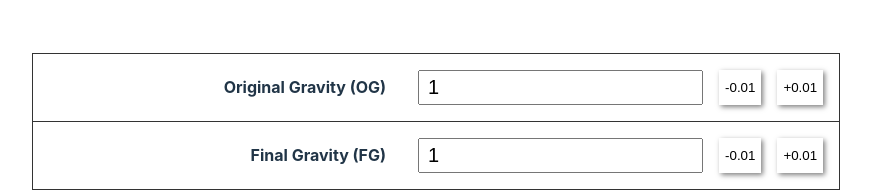
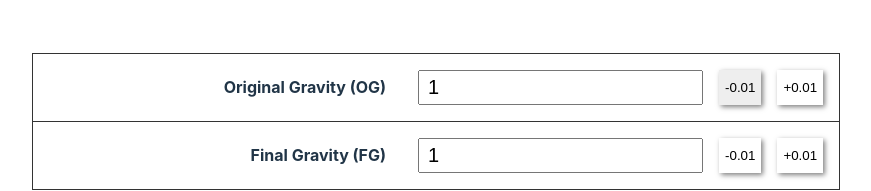
Before and after one commit to bsssshhhhhhh/abv-calculator, a Vue app: page / in a window 1280 px wide. In both pictures the pointer is over the button 944 px from the left and 277 px from the top of the page. Shown: the part 190-381 px from the top of the page, without its empty margins (204-1075 px from the left). Built offline with nearby package versions, Linux system fonts and the light colour scheme.

Commit message:
hover style

```diff
--- a/src/AbvInput.vue
+++ b/src/AbvInput.vue
@@ -32,7 +32,7 @@ export default defineComponent({
 });
 </script>
 
-<style scoped>
+<style lang="scss" scoped>
 .abv-input {
   display: flex;
   gap: 1rem;
@@ -49,5 +49,12 @@ button {
   box-shadow: 2px 2px 5px 0px rgba(0, 0, 0, 0.5);
 
   flex-grow: 1;
+
+  &:hover {
+    background: #eee;
+    cursor: pointer;
+  }
 }
+
+
 </style>
--- a/vite.config.ts
+++ b/vite.config.ts
@@ -13,7 +13,7 @@ export default defineConfig({
         background_color: '#FAE96F',
         short_name: 'ABV',
       },
-      injectRegister: 'auto',
+      injectRegister: 'inline',
       registerType: 'autoUpdate'
     })
   ]
```
